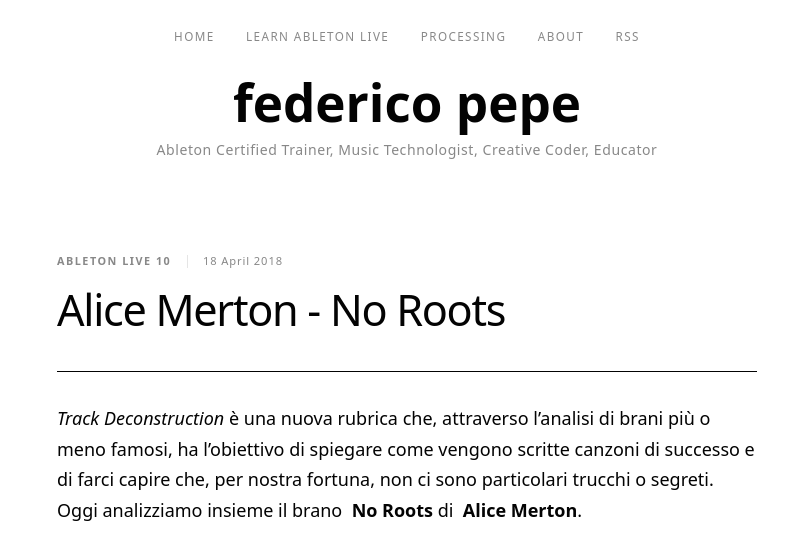
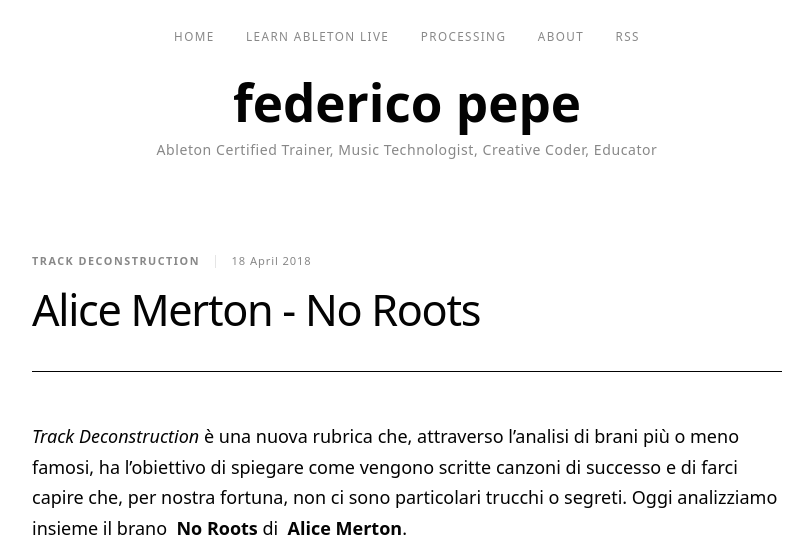
Before and after one commit to federico-pepe/federico-pepe.github.io, a Jekyll site: the page built from _posts/2018-04-18-alice-merton-no-roots.md, in a window 1280 px wide, cut to the strip 0-558 px from the top of the page. Shown: the whole strip, without its empty margins (233-1041 px from the left). Built offline with Jekyll 4.4.1, drawn with Linux system fonts in a browser that asks for light colours.

Commit message:
Update Bootstrap Icons version and modify post layout to use categories

```diff
--- a/_layouts/default.html
+++ b/_layouts/default.html
@@ -16,7 +16,7 @@
   <link rel="preconnect" href="https://fonts.gstatic.com" crossorigin>
   <link href="https://fonts.googleapis.com/css2?family=Source+Serif+4:ital,opsz,wght@0,8..60,300..700;1,8..60,300..700&display=swap" rel="stylesheet">
   <link rel="stylesheet" href="{{ '/assets/css/style.css' | relative_url }}">
-  <link rel="stylesheet" href="https://cdn.jsdelivr.net/npm/bootstrap-icons@1.11.3/font/bootstrap-icons.min.css">
+  <link rel="stylesheet" href="https://cdn.jsdelivr.net/npm/bootstrap-icons@1.13.1/font/bootstrap-icons.min.css">
   {% feed_meta %}
   {% seo %}
 </head>
--- a/_layouts/post.html
+++ b/_layouts/post.html
@@ -4,8 +4,8 @@
 <article class="post">
   <header class="post-header">
     <div class="post-eyebrow">
-      {% if page.tags.size > 0 %}
-      <span class="post-tag">{{ page.tags | first }}</span>
+      {% if page.categories.size > 0 %}
+      <span class="post-tag">{{ page.categories | first }}</span>
       <span class="post-eyebrow-sep" aria-hidden="true"></span>
       {% endif %}
       <time datetime="{{ page.date | date_to_xmlschema }}">{{ page.date | date: "%-d %B %Y" }}</time>
--- a/_sass/main.scss
+++ b/_sass/main.scss
@@ -20,7 +20,9 @@
   --faint:  #E5E5E5;
   --fill:   #F2F2F2;
   --accent: #0000FF;
-  --col:    700px;
+  --waring: rgb(255, 193, 7);
+  --warning-subtle: rgb(255, 243, 205);
+  --col:    750px;
   --sans:   system-ui, -apple-system, "Helvetica Neue", Helvetica, Arial, sans-serif;
   --serif:  "Source Serif 4", ui-serif, Georgia, serif;
   --mono:   "Courier New", Courier, monospace;
@@ -476,6 +478,7 @@
     font-family: var(--sans);
     font-size: 1rem;
     //line-height: 1.78;
+    margin: 18px 0;
   }
 
   h2, h3, h4 {
@@ -545,7 +548,22 @@
       font-style: normal;
       margin-top: 1.25rem;
     }
+
+    &.warning {
+      background-color: var(--warning-subtle);
+      border-color: var(--waring);
+      &::before {
+        content: "\f33b";
+        display: block;
+        font-family: "bootstrap-icons";
+        font-style: normal;
+        font-size:x-large;
+        color: var(--waring);
+      }
+    }
   }
+
+
 
   code {
     font-family: var(--mono);
```
Also changed, not shown: _posts/2026-08-16-ableton-push-hack.md (added, +36 -0 lines).
